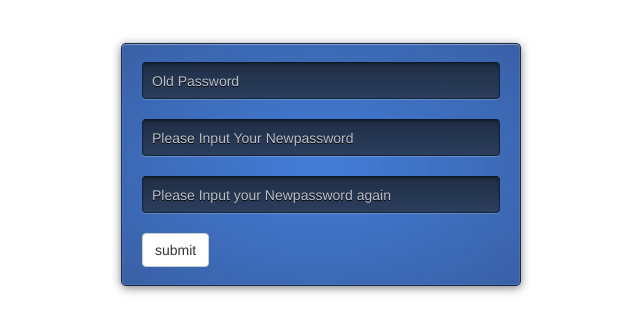
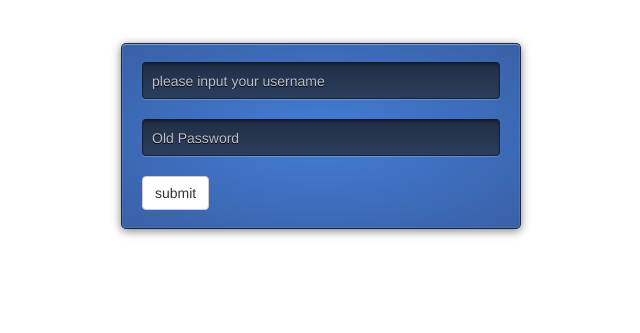
Before and after one commit to frankwzhg/tango, a Django app: page /rango/change_password in a window 1280 px wide. Shown: the part 60-393 px from the top of the page, without its empty margins (319-959 px from the left). Run offline with Django 3.2, Linux system fonts and the light colour scheme; the visitor is signed in with stand-in values (Sample User, id 1); data comes from the database, SQL or seed files in the repository; some libraries are stand-ins or nearby versions.

Commit message:
change password version 2

```diff
--- a/rango/urls.py
+++ b/rango/urls.py
@@ -20,5 +20,5 @@ urlpatterns = patterns('',
             url(r'logout/$', views.user_logout, name='user_logout'),
             url(r'reset_password/$', views.reset_password, name='reset_password'),
             url(r'change_pic', views.changepic, name='change_pic'),
-            url(r'change_password', views.changepasswd, name='change_password')
+            url(r'change_password', views.changepasswd, name='change_password'),
             )
--- a/rango/views.py
+++ b/rango/views.py
@@ -541,11 +541,12 @@ def changepasswd(request):
     user_id = request.user.id
     object = User.objects.get(id=user_id)
     if request.method == 'POST':
-        print "test"
         form = ChangePasswordForm(request.POST)
-        old_password = object.password
-        if old_password == request.POST.get('old_password'):
-
+        old_password = request.POST.get('old_password')
+        user = authenticate(username=object.username, password=old_password)
+        print user
+        if user is not None:
+            print "test"
             if form.is_valid():
                 newpassword1 = request.POST.get('new_password1')
                 newpassword2 = request.POST.get('new_password2')
@@ -556,6 +557,7 @@ def changepasswd(request):
                 else:
                     return render_to_response('rango/change_password.html', {'errors': "your password inputed is not same, please input again"}, RequestContext(request))
             else:
+                print form.errors
                 return render_to_response('rango/change_password.html', {'form_error': "you submit wrong form, please check it"}, RequestContext(request))
         else:
             return render_to_response('rango/change_password.html', {'old_password': "please input your right old password"}, RequestContext(request))
--- a/templates/rango/change_password.html
+++ b/templates/rango/change_password.html
@@ -8,6 +8,7 @@
      <link rel="stylesheet" href="{% static 'css/bootstrap.css' %}" type="text/css">
 {% endblock %}
 {% block content %}
+    <form class="login" method="POST" action="">
     {% if scuess %}
         {{ scuess }}
     {% endif %}
@@ -20,12 +21,11 @@
     {% if old_password %}
         {{ old_password }}
     {% endif %}
-
-    <form class="login" role="form" method="POST" action=".">
         {% csrf_token %}
-        <input class="login-input" type="password" id="old_password" placeholder="Old Password"/>
-        <input class="login-input" type="password" id="new_password1" placeholder="Please Input Your Newpassword"/>
-        <input class="login-input" type="password" id="new_password2" placeholder="Please Input your Newpassword again"/>
+        <input class="login-input" type="text" id="username" placeholder="please input your username" />
+        <input class="login-input" type="password" name="old_password" placeholder="Old Password"/>
+{#        <input class="login-input" type="password" id="new_password1" placeholder="Please Input Your Newpassword"/>#}
+{#        <input class="login-input" type="password" id="new_password2" placeholder="Please Input your Newpassword again"/>#}
         <button id="submit" class="btn btn-default">submit</button>
     </form>
 {% endblock %}
```
Also changed, not shown: 14 other files.
